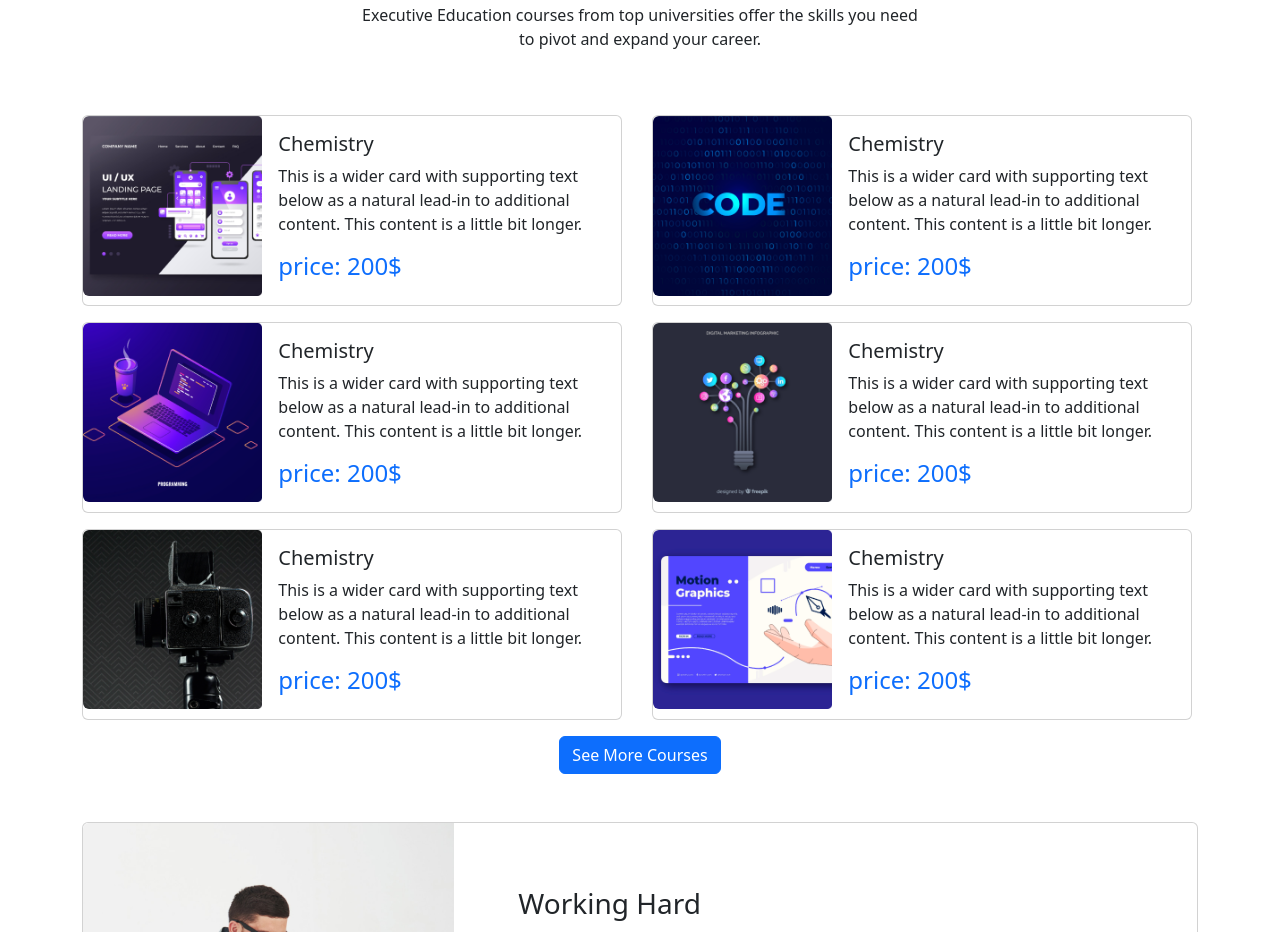
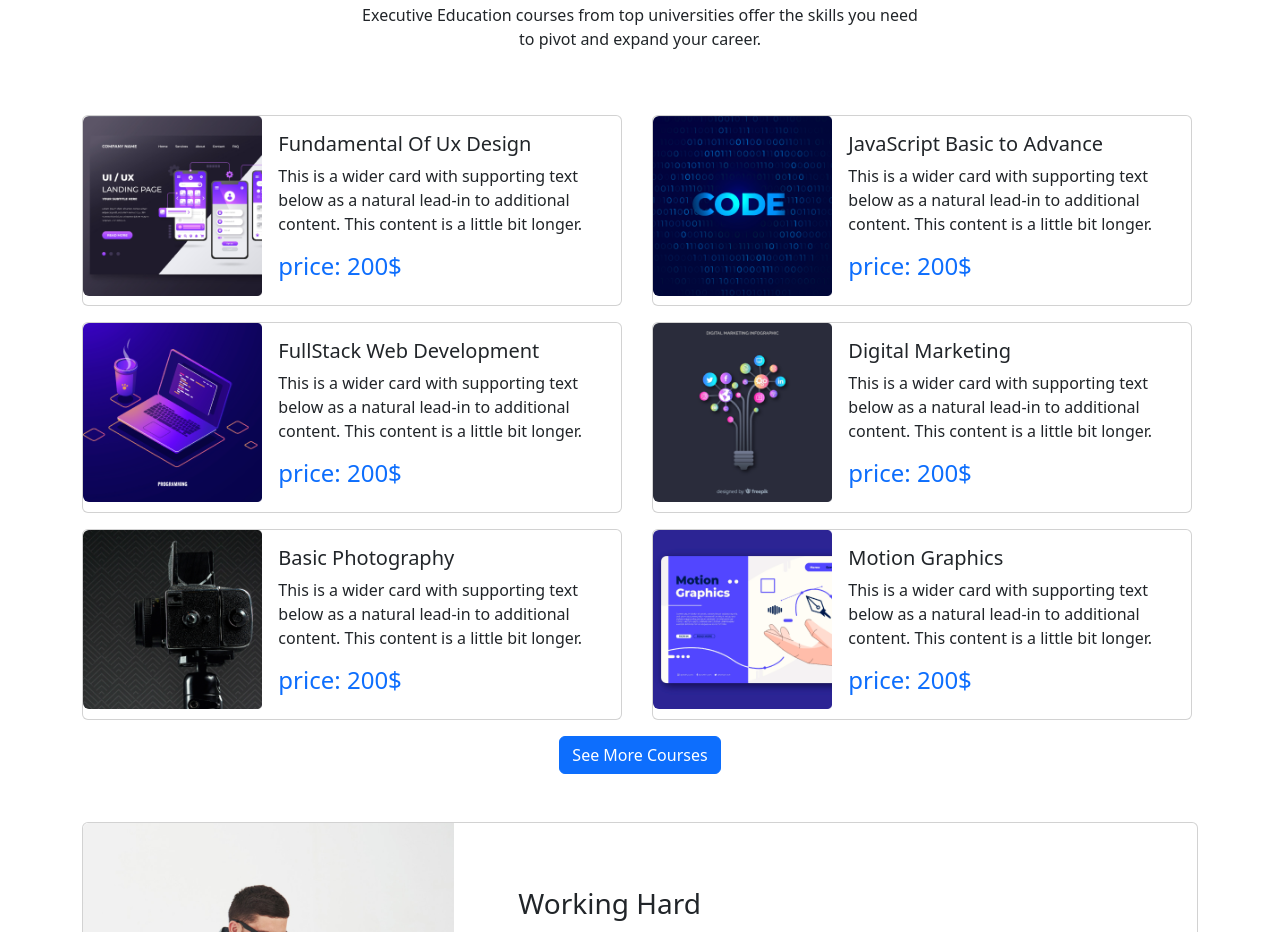
Before and after one commit to raihan00715/edu-world, a plain HTML site: page index.html in a window 1280 px wide. Shown: the part 899-1831 px from the top of the page. Drawn offline with nearby package versions, Linux system fonts and the light colour scheme; files whose address does not match are found by name.

Commit message:
section edited

```diff
--- a/index.html
+++ b/index.html
@@ -130,7 +130,7 @@
                         </div>
                         <div class="col-md-8">
                             <div class="card-body">
-                                <h5 class="card-title">Chemistry</h5>
+                                <h5 class="card-title">Fundamental Of Ux Design</h5>
                                 <p class="card-text">This is a wider card with supporting text below as a natural
                                     lead-in to
                                     additional content. This content is a little bit longer.</p>
@@ -152,7 +152,7 @@
                         </div>
                         <div class="col-md-8">
                             <div class="card-body">
-                                <h5 class="card-title">Chemistry</h5>
+                                <h5 class="card-title">JavaScript Basic to Advance</h5>
                                 <p class="card-text">This is a wider card with supporting text below as a natural
                                     lead-in to
                                     additional content. This content is a little bit longer.</p>
@@ -174,7 +174,7 @@
                         </div>
                         <div class="col-md-8">
                             <div class="card-body">
-                                <h5 class="card-title">Chemistry</h5>
+                                <h5 class="card-title">FullStack Web Development</h5>
                                 <p class="card-text">This is a wider card with supporting text below as a natural
                                     lead-in to
                                     additional content. This content is a little bit longer.</p>
@@ -196,7 +196,7 @@
                         </div>
                         <div class="col-md-8">
                             <div class="card-body">
-                                <h5 class="card-title">Chemistry</h5>
+                                <h5 class="card-title">Digital Marketing</h5>
                                 <p class="card-text">This is a wider card with supporting text below as a natural
                                     lead-in to
                                     additional content. This content is a little bit longer.</p>
@@ -218,7 +218,7 @@
                         </div>
                         <div class="col-md-8">
                             <div class="card-body">
-                                <h5 class="card-title">Chemistry</h5>
+                                <h5 class="card-title">Basic Photography</h5>
                                 <p class="card-text">This is a wider card with supporting text below as a natural
                                     lead-in to
                                     additional content. This content is a little bit longer.</p>
@@ -240,7 +240,7 @@
                         </div>
                         <div class="col-md-8">
                             <div class="card-body">
-                                <h5 class="card-title">Chemistry</h5>
+                                <h5 class="card-title">Motion Graphics</h5>
                                 <p class="card-text">This is a wider card with supporting text below as a natural
                                     lead-in to
                                     additional content. This content is a little bit longer.</p>
```
